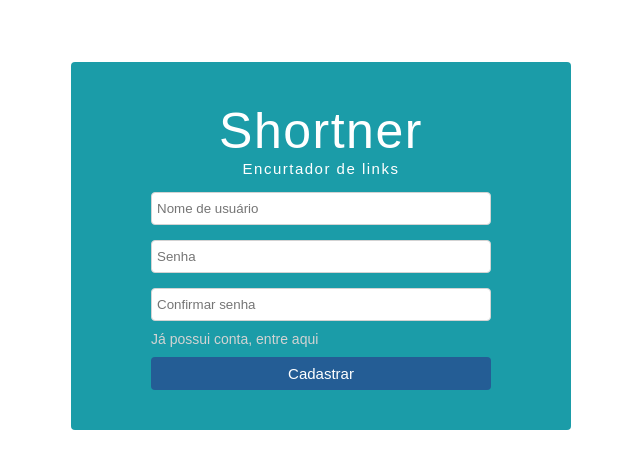
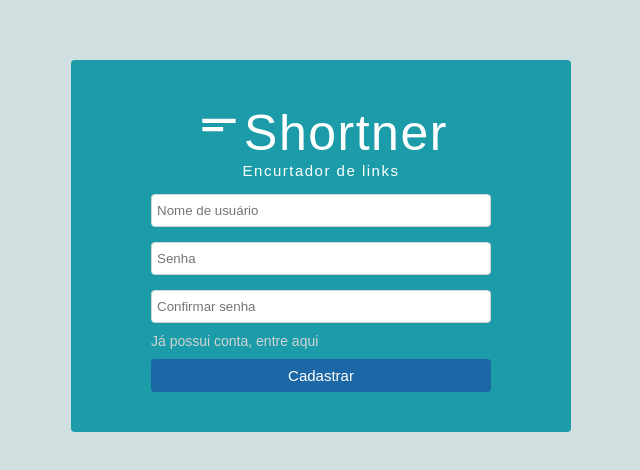
Before and after one commit to pedrob/shortner-frontend, a React (Create React App) app: page /registrar in a window 1280 px wide. Shown: the part 154-624 px from the top of the page, without its empty margins (319-959 px from the left). Built offline with nearby package versions, Linux system fonts and the light colour scheme; no server answers.

Commit message:
feat: Add login and register pages

```diff
--- a/src/components/Header/index.tsx
+++ b/src/components/Header/index.tsx
@@ -8,7 +8,8 @@ import {
   Logo,
   LogoutButton,
   UserSection,
-  LogoutIcon
+  LogoutIcon,
+  LogoIcon
 } from "./styles";
 
 const Header: React.FC = () => {
@@ -24,7 +25,10 @@ const Header: React.FC = () => {
   return (
     <Container>
       <Logo>
-        Shortner
+        <div>
+          <LogoIcon />
+          Shortner
+        </div>
         <span>Encurtador de links</span>
       </Logo>
       <UserSection>
--- a/src/components/Header/styles.ts
+++ b/src/components/Header/styles.ts
@@ -1,5 +1,6 @@
 import styled from "styled-components";
 import { AiOutlineLogout } from "react-icons/ai";
+import { MdShortText } from "react-icons/md";
 
 export const Container = styled.header`
   width: 100%;
@@ -21,6 +22,10 @@ export const Logo = styled.div`
   span {
     font-size: 8px;
   }
+`;
+
+export const LogoIcon = styled(MdShortText)`
+  color: #fff;
 `;
 
 export const UserSection = styled.section`
--- a/src/pages/Home/index.tsx
+++ b/src/pages/Home/index.tsx
@@ -26,7 +26,7 @@ type Url = {
 };
 
 const Home: React.FC = () => {
-  const { register, handleSubmit, errors } = useForm<Inputs>();
+  const { register, handleSubmit, errors, reset } = useForm<Inputs>();
   const [urls, setUrls] = useState<Url[] | []>([]);
   const [fetchState, setFetchState] = useState<
     "initial" | "loading" | "resolved"
@@ -37,6 +37,7 @@ const Home: React.FC = () => {
       originalURL: dataForm.url
     });
     setUrls([...urls, data]);
+    reset();
   };
 
   useEffect(() => {
--- a/src/pages/LoginPage/index.tsx
+++ b/src/pages/LoginPage/index.tsx
@@ -9,7 +9,8 @@ import {
   InputButton,
   Form,
   RegisterLink,
-  Logo
+  Logo,
+  LogoIcon
 } from "./styles";
 
 interface Inputs {
@@ -22,8 +23,8 @@ const LoginPage: React.FC = () => {
   const { push } = useHistory();
   const { register, handleSubmit, errors } = useForm<Inputs>();
   const onSubmit = async (data: Inputs) => {
-    console.log(data);
-    await signIn("pedrob", "cccc1234");
+    //TODO: add error tostify
+    await signIn(data.username, data.password);
     push("/");
   };
 
@@ -31,7 +32,10 @@ const LoginPage: React.FC = () => {
     <Container>
       <Form onSubmit={handleSubmit(onSubmit)}>
         <Logo>
-          Shortner
+          <div>
+            <LogoIcon />
+            Shortner
+          </div>
           <span>Encurtador de links</span>
         </Logo>
         <Input
@@ -41,34 +45,39 @@ const LoginPage: React.FC = () => {
           placeholder="Nome de usuário"
           ref={register({
             required: true,
-            min: 4,
-            max: 20
+            minLength: 4,
+            maxLength: 20
           })}
         />
         {errors.username && errors.username.type === "required" && (
           <span className="errorText">Campo obrigatório</span>
         )}
-        {errors.username && errors.username.type === "min" && (
+        {errors.username && errors.username.type === "minLength" && (
           <span className="errorText">
             Nome de usuário muito curto (menor que 4)
           </span>
         )}
-        {errors.username && errors.username.type === "max" && (
+        {errors.username && errors.username.type === "maxLength" && (
           <span className="errorText">
             Nome de usuário muito longo (maior que 20)
           </span>
         )}
         <Input
+          className={errors.password ? "error" : ""}
           name="password"
           defaultValue=""
           placeholder="Senha"
           type="password"
           ref={register({
-            required: true
+            required: true,
+            minLength: 6
           })}
         />
         {errors.password && errors.password.type === "required" && (
-          <span>Padrão de password inválido</span>
+          <span className="errorText">Campo obrigatório</span>
+        )}
+        {errors.password && errors.password.type === "minLength" && (
+          <span className="errorText">Senha muito curta (menor que 6)</span>
         )}
         <RegisterLink to="/registrar">
           Não possui conta, registre-se aqui
--- a/src/pages/LoginPage/styles.ts
+++ b/src/pages/LoginPage/styles.ts
@@ -1,5 +1,6 @@
 import styled from "styled-components";
 import { Link } from "react-router-dom";
+import { MdShortText } from "react-icons/md";
 
 export const Container = styled.div`
   display: flex;
@@ -7,6 +8,7 @@ export const Container = styled.div`
   height: 100vh;
   justify-content: center;
   align-items: center;
+  background-color: var(--b-blue);
 `;
 
 export const Form = styled.form`
@@ -28,6 +30,10 @@ export const Logo = styled.div`
   span {
     font-size: 15px;
   }
+`;
+
+export const LogoIcon = styled(MdShortText)`
+  color: #fff;
 `;
 
 export const Input = styled.input`
--- a/src/pages/RegisterPage/index.tsx
+++ b/src/pages/RegisterPage/index.tsx
@@ -3,57 +3,102 @@ import { useHistory } from "react-router";
 import { useAuth } from "../../hooks/auth";
 import { useForm } from "react-hook-form";
 
-import { Container, Input, InputButton, Form, LoginLink, Logo } from "./styles";
+import {
+  Container,
+  Input,
+  InputButton,
+  Form,
+  LoginLink,
+  Logo,
+  LogoIcon
+} from "./styles";
 
 interface Inputs {
   username: string;
   password: string;
-  confirmPassword: string;
+  confirmPassword?: string;
 }
 
 const RegisterPage: React.FC = () => {
-  const { signIn } = useAuth();
+  const { signUp } = useAuth();
   const { push } = useHistory();
-  const { register, handleSubmit, errors } = useForm<Inputs>();
+  const { register, handleSubmit, errors, getValues } = useForm<Inputs>();
   const onSubmit = async (data: Inputs) => {
-    console.log(data);
-    // await signIn('pedrob', 'cccc1234');
-    // push('/');
+    delete data.confirmPassword;
+    await signUp(data.username, data.password);
+    push("/login");
   };
 
   return (
     <Container>
       <Form onSubmit={handleSubmit(onSubmit)}>
         <Logo>
-          Shortner
+          <div>
+            <LogoIcon />
+            Shortner
+          </div>
           <span>Encurtador de links</span>
         </Logo>
         <Input
+          className={errors.username ? "error" : ""}
           name="username"
           defaultValue=""
           placeholder="Nome de usuário"
           ref={register({
-            required: true
+            required: true,
+            minLength: 4,
+            maxLength: 20
           })}
         />
+        {errors.username && errors.username.type === "required" && (
+          <span className="errorText">Campo obrigatório</span>
+        )}
+        {errors.username && errors.username.type === "minLength" && (
+          <span className="errorText">
+            Nome de usuário muito curto (menor que 4)
+          </span>
+        )}
+        {errors.username && errors.username.type === "maxLength" && (
+          <span className="errorText">
+            Nome de usuário muito longo (maior que 20)
+          </span>
+        )}
         <Input
+          className={errors.password ? "error" : ""}
           name="password"
           defaultValue=""
           placeholder="Senha"
           type="password"
           ref={register({
-            required: true
+            required: true,
+            minLength: 6
           })}
         />
+        {errors.password && errors.password.type === "required" && (
+          <span className="errorText">Campo obrigatório</span>
+        )}
+        {errors.password && errors.password.type === "minLength" && (
+          <span className="errorText">Senha muito curta (menor que 6)</span>
+        )}
         <Input
+          className={errors.confirmPassword ? "error" : ""}
           name="confirmPassword"
           defaultValue=""
           placeholder="Confirmar senha"
           type="password"
           ref={register({
-            required: true
+            required: true,
+            validate: value => value === getValues("password")
           })}
         />
+        {errors.confirmPassword &&
+          errors.confirmPassword.type === "required" && (
+            <span className="errorText">Campo obrigatório</span>
+          )}
+        {errors.confirmPassword &&
+          errors.confirmPassword.type === "validate" && (
+            <span className="errorText">Senha diferente</span>
+          )}
         <LoginLink to="/login">Já possui conta, entre aqui</LoginLink>
         <InputButton type="submit" value="Cadastrar" />
       </Form>
--- a/src/pages/RegisterPage/styles.ts
+++ b/src/pages/RegisterPage/styles.ts
@@ -1,5 +1,6 @@
 import styled from "styled-components";
 import { Link } from "react-router-dom";
+import { MdShortText } from "react-icons/md";
 
 export const Container = styled.div`
   display: flex;
@@ -7,6 +8,7 @@ export const Container = styled.div`
   height: 100vh;
   justify-content: center;
   align-items: center;
+  background-color: var(--b-blue);
 `;
 
 export const Form = styled.form`
@@ -28,6 +30,10 @@ export const Logo = styled.div`
   span {
     font-size: 15px;
   }
+`;
+
+export const LogoIcon = styled(MdShortText)`
+  color: #fff;
 `;
 
 export const Input = styled.input`
--- a/src/styles.ts
+++ b/src/styles.ts
@@ -5,7 +5,8 @@ export default createGlobalStyle`
     --blue: #1b9ca8;
     --l-blue: #16b1bf;
     --h-blue: #20c7d6;
-    --d-blue: #245D95;
+    --b-blue: #d0dfe0;
+    --d-blue: #1c67a5;
     --dh-blue: #3583cc;
     --l-gray: #d3d3d3;
     --d-gray: #505050;
```
